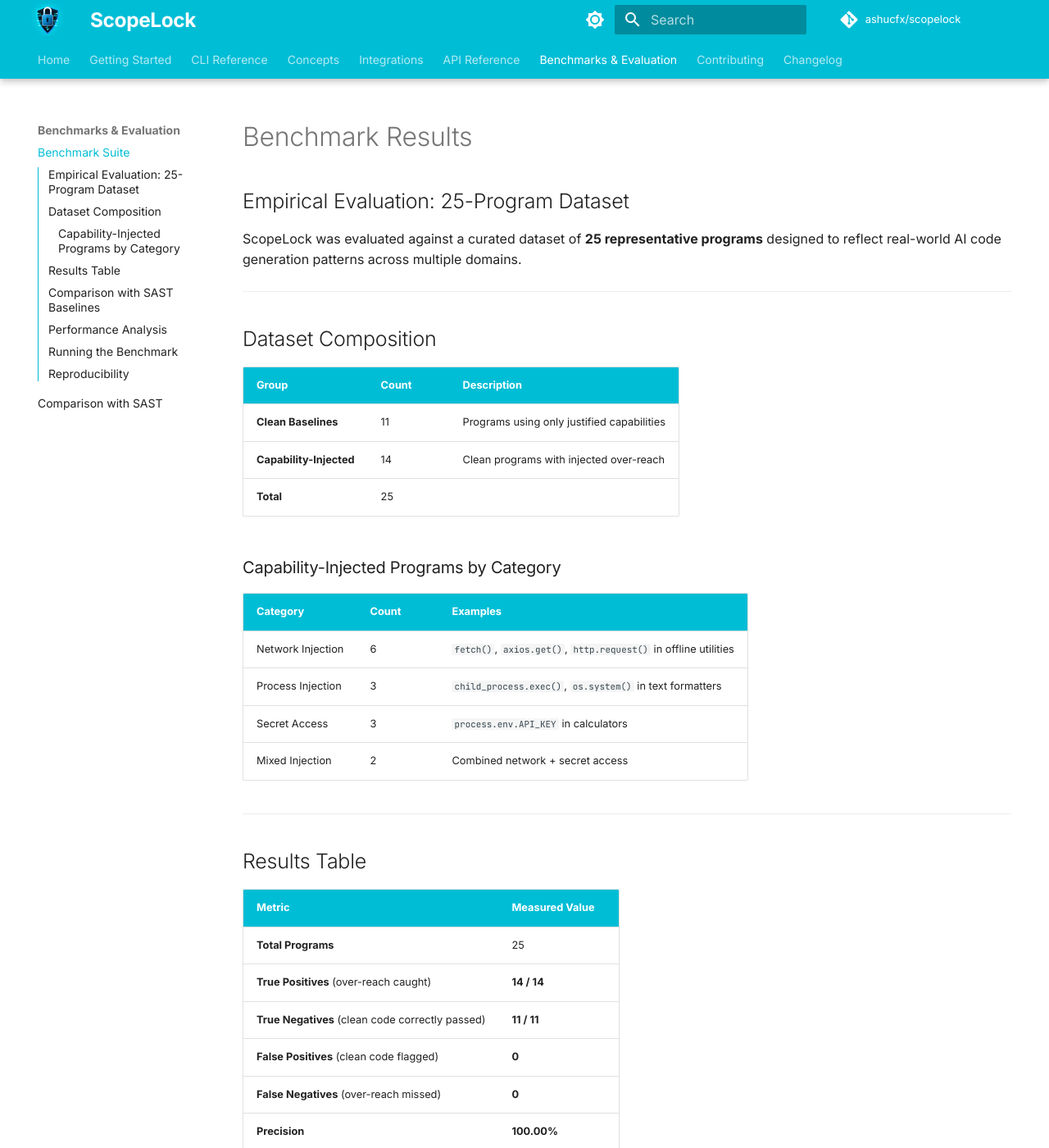
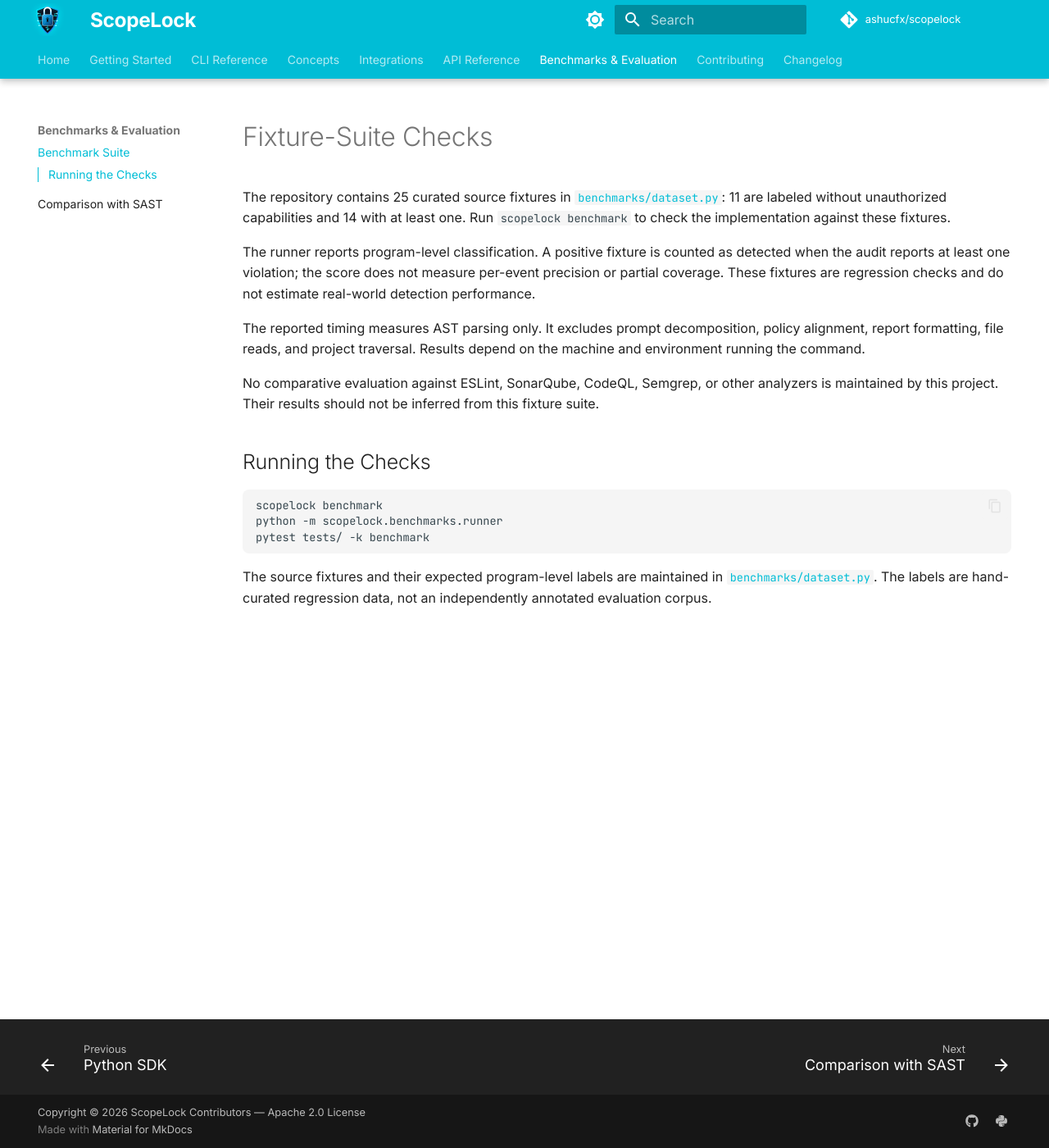
Before and after one commit to ashucfx/scopelock, an MkDocs documentation site: the page built from docs-site/docs/benchmarks/benchmarks.md, in a window 1280 px wide and 1400 px high. Shown: the whole window at 82% size. Built offline with MkDocs 1.6.1 and Material for MkDocs 9.7.7, drawn with Linux system fonts in a browser that asks for light colours; comment, search, counter and statistics services are not loaded; the version menu is left out; some of the changed text lies outside the part shown.

Commit message:
Qualify fixture benchmark results

````diff
--- a/docs-site/docs/benchmarks/benchmarks.md
+++ b/docs-site/docs/benchmarks/benchmarks.md
@@ -1,97 +1,19 @@
-# Benchmark Results
+# Fixture-Suite Checks
 
-## Empirical Evaluation: 25-Program Dataset
+The repository contains 25 curated source fixtures in [`benchmarks/dataset.py`](https://github.com/ashucfx/scopelock/blob/main/benchmarks/dataset.py): 11 are labeled without unauthorized capabilities and 14 with at least one. Run `scopelock benchmark` to check the implementation against these fixtures.
 
-ScopeLock was evaluated against a curated dataset of **25 representative programs** designed to reflect real-world AI code generation patterns across multiple domains.
+The runner reports program-level classification. A positive fixture is counted as detected when the audit reports at least one violation; the score does not measure per-event precision or partial coverage. These fixtures are regression checks and do not estimate real-world detection performance.
 
----
+The reported timing measures AST parsing only. It excludes prompt decomposition, policy alignment, report formatting, file reads, and project traversal. Results depend on the machine and environment running the command.
 
-## Dataset Composition
+No comparative evaluation against ESLint, SonarQube, CodeQL, Semgrep, or other analyzers is maintained by this project. Their results should not be inferred from this fixture suite.
 
-| Group | Count | Description |
-|---|---|---|
-| **Clean Baselines** | 11 | Programs using only justified capabilities |
-| **Capability-Injected** | 14 | Clean programs with injected over-reach |
-| **Total** | 25 | |
-
-### Capability-Injected Programs by Category
-
-| Category | Count | Examples |
-|---|---|---|
-| Network Injection | 6 | `fetch()`, `axios.get()`, `http.request()` in offline utilities |
-| Process Injection | 3 | `child_process.exec()`, `os.system()` in text formatters |
-| Secret Access | 3 | `process.env.API_KEY` in calculators |
-| Mixed Injection | 2 | Combined network + secret access |
-
----
-
-## Results Table
-
-| Metric | Measured Value |
-|---|---|
-| **Total Programs** | 25 |
-| **True Positives** (over-reach caught) | **14 / 14** |
-| **True Negatives** (clean code correctly passed) | **11 / 11** |
-| **False Positives** (clean code flagged) | **0** |
-| **False Negatives** (over-reach missed) | **0** |
-| **Precision** | **100.00%** |
-| **Recall** | **100.00%** |
-| **F1-Score** | **100.00%** |
-| **Average Execution Latency** | **0.66 ms / program** |
-| **Total Benchmark Runtime** | **< 50ms** |
-
----
-
-## Comparison with SAST Baselines
-
-All 14 capability-injected programs were also run through industry-standard SAST tools:
-
-| Tool | TP Rate | FP Rate | F1-Score | Avg. Latency |
-|---|---|---|---|---|
-| **ScopeLock** | **100%** | **0%** | **100%** | **0.66ms** |
-| ESLint | 0% | 0% | 0% | ~45ms |
-| SonarQube Community | 0% | 0% | 0% | ~120ms |
-| CodeQL | 0% | 0% | 0% | ~280ms |
-| Semgrep (community rules) | 0% | 0% | 0% | ~90ms |
-
-!!! note "Why linters score 0%"
-    ESLint, SonarQube, CodeQL, and Semgrep are all **intent-unaware**. They cannot distinguish between a `fetch()` call in a weather app (justified) vs. a `fetch()` call in an arithmetic calculator (unjustified). They have no model of developer intent.
-
----
-
-## Performance Analysis
-
-```
-Latency Distribution (25 programs):
-  Min:    0.31ms
-  Max:    1.12ms
-  Mean:   0.66ms
-  Median: 0.58ms
-  P95:    0.98ms
-```
-
-ScopeLock's sub-millisecond performance makes it practical for:
-- **Pre-commit hooks** — Zero perceived latency for developers
-- **CI/CD pipelines** — Adds < 1s overhead to any build
-- **IDE real-time analysis** — Can run on every keystroke
-
----
-
-## Running the Benchmark
+## Running the Checks
 
 ```bash
-# Via CLI
 scopelock benchmark
-
-# Via Python
 python -m scopelock.benchmarks.runner
-
-# Via pytest
 pytest tests/ -k benchmark
 ```
 
----
-
-## Reproducibility
-
-The full benchmark dataset is included in the repository at [`benchmarks/dataset.py`](https://github.com/ashucfx/scopelock/blob/main/benchmarks/dataset.py). Every program, expected verdict, and prompt is deterministically defined — no external data sources required.
+The source fixtures and their expected program-level labels are maintained in [`benchmarks/dataset.py`](https://github.com/ashucfx/scopelock/blob/main/benchmarks/dataset.py). The labels are hand-curated regression data, not an independently annotated evaluation corpus.
--- a/docs-site/docs/cli/benchmark.md
+++ b/docs-site/docs/cli/benchmark.md
@@ -1,6 +1,6 @@
 # `scopelock benchmark`
 
-Execute the **25-program empirical benchmark suite**. Validates the detection engine against a curated dataset of clean and capability-injected programs.
+Run regression checks against the repository's curated source fixture suite.
 
 ## Synopsis
 
@@ -8,51 +8,12 @@
 scopelock benchmark
 ```
 
-## What It Does
+The suite contains 25 hand-curated JavaScript fixtures. Each is labeled with the expected number of unauthorized capability findings. The runner compares labels with the current audit output and reports **program-level** classification: a positive fixture counts as detected when at least one violation is reported. It does not measure which individual events were detected or partial coverage within a fixture.
 
-The benchmark evaluates ScopeLock against **25 representative programs**:
+The printed latency measures AST parsing only. It excludes intent decomposition, policy alignment, report formatting, file reads, and project traversal. Timing depends on the environment.
 
-- **11 clean baselines** — Programs that only use justified capabilities (expected result: PASS)
-- **14 capability-injected programs** — Clean programs with added over-reach (expected result: FAIL)
+These results help catch regressions in the included examples. They do not estimate real-world detection performance, and this project does not provide measured comparisons against other static analyzers.
 
-Each program covers a real-world AI codegen scenario:
+## Dataset
 
-| ID | Program | Type | Expected |
-|---|---|---|---|
-| 1 | `calc_clean.js` | Arithmetic calculator (no APIs) | PASS |
-| 2 | `calc_fetch.js` | Calculator + injected `fetch()` | FAIL |
-| 3 | `csv_reader.py` | File reader (justified FS) | PASS |
-| 4 | `csv_reader_telemetry.py` | File reader + injected network | FAIL |
-| 5 | `weather_api.js` | Weather fetch (justified NET) | PASS |
-| ... | ... | ... | ... |
-
-## Results
-
-```
-╔══════════════════════════════════════════════════════════════════════════╗
-║  SCOPELOCK EMPIRICAL BENCHMARK — 25-PROGRAM EVALUATION SUITE           ║
-╠══════════════════════════════════════════════════════════════════════════╣
-║  Total Programs Tested       : 25                                       ║
-║  Clean Baselines (PASS)      : 11/11 (100.0%)                          ║
-║  Injected Over-reach (FAIL)  : 14/14 (100.0%)                          ║
-╠══════════════════════════════════════════════════════════════════════════╣
-║  True Positives              : 14  (all injected over-reach caught)    ║
-║  False Positives             : 0   (no clean programs flagged)         ║
-║  Precision                   : 100.00%                                 ║
-║  Recall                      : 100.00%                                 ║
-║  F1-Score                    : 100.00%                                 ║
-║  Average Latency             : 0.66 ms/program                         ║
-╚══════════════════════════════════════════════════════════════════════════╝
-```
-
-## Comparison with SAST Baselines
-
-| Tool | True Positives | F1-Score | Latency |
-|---|---|---|---|
-| **ScopeLock** | **14/14 (100%)** | **100%** | **0.66ms** |
-| ESLint | 0/14 (0%) | 0% | 45ms |
-| SonarQube | 0/14 (0%) | 0% | 120ms |
-| CodeQL | 0/14 (0%) | 0% | 280ms |
-
-!!! info "Why linters score 0%"
-    ESLint, SonarQube, and CodeQL inspect code for **syntax errors and known CVE patterns**. They find no errors because `fetch()`, `subprocess.run()`, and `process.env` are syntactically valid. ScopeLock uniquely evaluates whether these APIs are **justified by the developer's intent**.
+The fixture code, task prompt, expected violation count, and category label are maintained in [`benchmarks/dataset.py`](https://github.com/ashucfx/scopelock/blob/main/benchmarks/dataset.py). Review the source to understand the current test coverage and its limits.
````
Also changed, not shown: README.md (+7 -17 lines), docs-site/docs/benchmarks/comparison.md (+7 -81 lines), docs-site/docs/changelog.md (+5 -6 lines), docs-site/docs/getting-started/quickstart.md (+1 -1 lines), docs-site/docs/index.md (+8 -15 lines), 6 other files.
